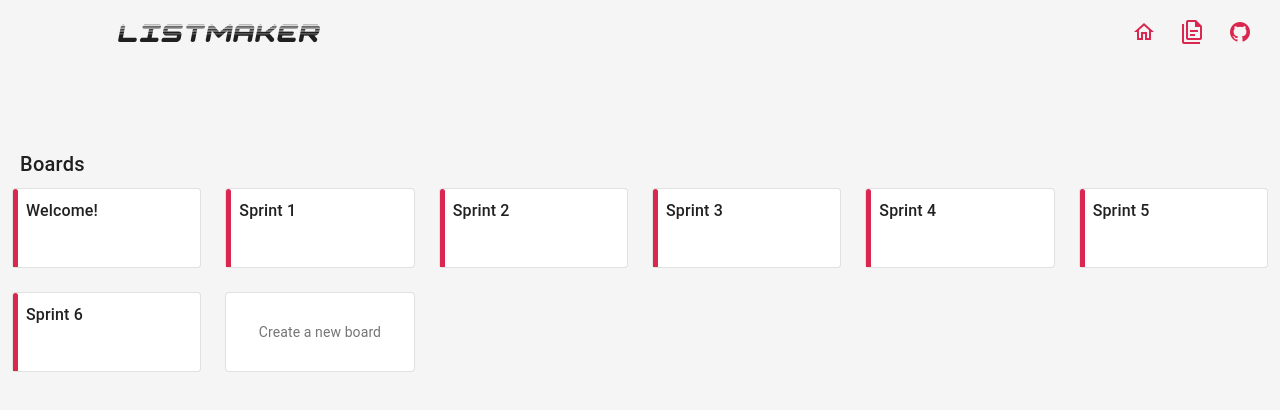
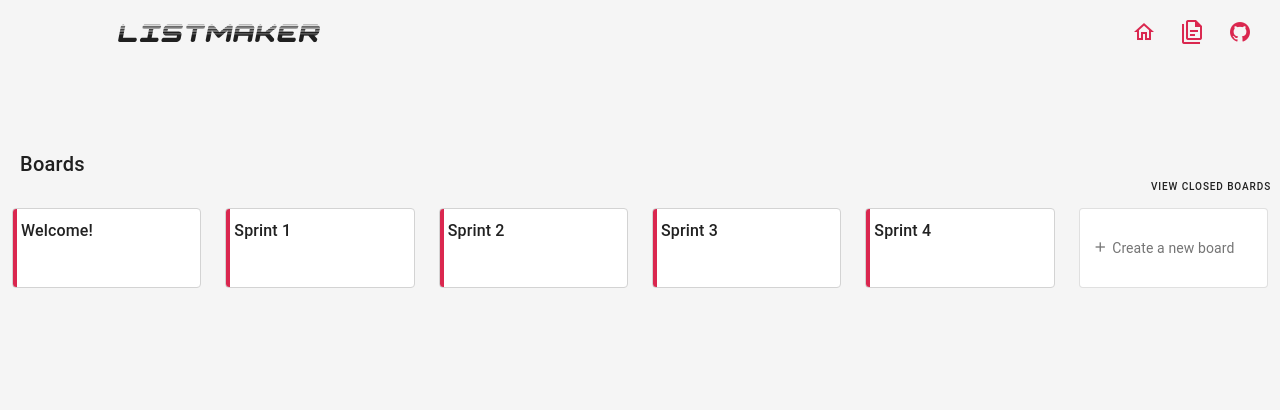
Before and after one commit to renan-taranto/list-maker, a Vue app: page /#/boards in a window 1280 px wide. Shown: the top 410 px of the page. Built offline with nearby package versions, Linux system fonts and the light colour scheme.

Commit message:
[Board] Refactor board related components

```diff
--- /dev/null
+++ b/src/components/board/BoardCard.vue
@@ -0,0 +1,48 @@
+<template>
+  <a
+      href=""
+      class="text-decoration-none"
+  >
+    <v-card
+        height="80"
+        outlined
+        class="card"
+    >
+      <v-card-title class="ma-0 pa-2 d-flex justify-space-between">
+          <span class="subtitle-1 font-weight-medium text-truncate card__title">
+            {{ board.title }}
+          </span>
+      </v-card-title>
+    </v-card>
+  </a>
+</template>
+
+<script>
+export default {
+  name: "BoardCard",
+  props: {
+    board: {
+      type: Object,
+      required: true
+    }
+  }
+}
+</script>
+
+<style scoped>
+.card {
+  background: linear-gradient(to right, var(--v-primary-base) 4px, white 0);
+  border-color: lightgrey;
+}
+
+.card:hover {
+  background: var(--v-primary-base);
+  border-color: whitesmoke;
+  transition: all 500ms;
+}
+
+.card:hover .card__title {
+  color: white;
+  transition: color 200ms;
+}
+</style>
--- a/src/components/board/CreateBoardCard.vue
+++ b/src/components/board/BoardCreationCard.vue
@@ -1,11 +1,10 @@
 <template>
   <div>
-    <v-hover v-slot="{ hover }">
       <v-card
           height="80"
           outlined
           v-click-outside="cancelHandler"
-          :class="{ 'cursor-pointer': !showForm }"
+          :class="{ 'card': true, 'card--form': !showForm }"
       >
         <div
             v-if="showForm"
@@ -15,6 +14,7 @@
             <v-form
                 class="fill-width"
                 ref="form"
+                @submit.prevent="createHandler"
             >
               <v-text-field
                   autofocus
@@ -24,7 +24,6 @@
                   label="Add the board title"
                   class="text-subtitle-2 ma-0"
                   @keyup.esc="cancelHandler"
-                  @keyup.enter="createHandler"
                   :rules="[validationRules.required]"
               >
                 <template v-slot:label>
@@ -51,40 +50,37 @@
             Create
           </v-btn>
         </div>
-        <span
+        <div
             v-else
-            :class="[
-                    'text-subtitle-2',
-                    'font-weight-regular',
-                    'pa-0',
-                    'fill-height',
-                    'fill-width',
-                    'd-inline-flex',
-                    'align-center',
-                    'justify-center',
-                    hover ? 'black--text' : 'grey--text text--darken-1'
-                  ]"
+            class="pa-0 fill-height fill-width d-inline-flex align-center justify-center"
             @click="showForm = true"
         >
-          Create a new board
-        </span>
+          <span class="text-subtitle-2 font-weight-regular card__title">
+            <v-icon
+                small
+                class="card__icon"
+            >
+              mdi-plus
+            </v-icon>
+            Create a new board
+          </span>
+        </div>
       </v-card>
-    </v-hover>
 
     <ErrorDialog
-        v-if="showErrorDialog"
+        :show="showErrorDialog"
         :message="'An error has occurred while creating the board.'"
-        v-on:dialogClose="showErrorDialog = false"
+        @dialogClose="showErrorDialog = false"
     />
   </div>
 </template>
 
 <script>
-import { mapActions, mapGetters } from 'vuex'
+import { mapActions } from 'vuex'
 import ErrorDialog from '@/components/layout/ErrorDialog'
 
 export default {
-  name: "CreateBoardCard",
+  name: "BoardCreationCard",
   components: {
     ErrorDialog
   },
@@ -114,7 +110,7 @@ export default {
     },
     async createBoard() {
       try {
-        await this.add({ id: this.nextBoardId(), title: this.title })
+        await this.add(this.title)
       } catch (e) {
         this.showErrorDialog = true
       }
@@ -123,14 +119,40 @@ export default {
       this.title = ''
       this.showForm = false
     },
-    ...mapActions('boards', ['add']),
-    ...mapGetters('boards', ['nextBoardId'])
+    ...mapActions('boards', ['add'])
   }
 }
 </script>
 
 <style scoped>
-.cursor-pointer {
+.card--form {
   cursor: pointer;
 }
+
+.card:hover {
+  border-color: var(--v-secondary-base);
+  transition: border 500ms;
+}
+
+.card__title {
+  position: relative;
+  color: #757575;
+}
+
+.card:hover .card__title {
+  color: var(--v-secondary-base);
+  transition: all 500ms;
+}
+
+.card__icon {
+  position:absolute;
+  top: 1.5px;
+  left: -20px;
+}
+
+.card:hover .card__icon {
+  color: var(--v-secondary-base);
+  transition: all 500ms;
+}
+
 </style>
--- a/src/components/layout/ErrorDialog.vue
+++ b/src/components/layout/ErrorDialog.vue
@@ -1,7 +1,7 @@
 <template>
   <div class="text-center">
     <v-dialog
-        v-model="show"
+        v-model="isVisible"
         width="500"
     >
       <v-card
@@ -38,7 +38,7 @@
           >
             <v-btn
                 text
-                @click="show = false"
+                @click="isVisible = false"
                 color="white"
                 large
                 class="pa-0 red darken-2 fill-width"
@@ -56,20 +56,25 @@
 export default {
   name: "ErrorDialog",
   props: {
+    show: {
+      type: Boolean,
+      default: false,
+      required: true
+    },
     message: {
       type: String,
       default: 'An error has occurred.'
     }
   },
-  data () {
-    return {
-      show: true
-    }
-  },
-  watch: {
-    show (newValue) {
-      if (newValue === false) {
-        this.$emit('dialogClose')
+  computed: {
+    isVisible: {
+      get () {
+        return this.show
+      },
+      set (value) {
+        if (value === false) {
+          this.$emit('dialogClose')
+        }
       }
     }
   }
--- a/src/plugins/vuetify.js
+++ b/src/plugins/vuetify.js
@@ -10,6 +10,7 @@ export default new Vuetify({
                 primary: '#DA274F',
                 secondary: '#B51E48'
             }
-        }
+        },
+        options: { customProperties: true }
     }
 });
--- a/src/store/boards.js
+++ b/src/store/boards.js
@@ -2,29 +2,38 @@ const boards = {
     namespaced: true,
     state: () => ({
         boards: [
-            { id: 1, title: 'Welcome!' },
-            { id: 2, title: 'Sprint 1' },
-            { id: 3, title: 'Sprint 2' },
-            { id: 4, title: 'Sprint 3' },
-            { id: 5, title: 'Sprint 4' },
-            { id: 6, title: 'Sprint 5' },
-            { id: 7, title: 'Sprint 6' }
-        ],
+            { id: 1, title: 'Welcome!', open: true },
+            { id: 2, title: 'Sprint 1', open: true },
+            { id: 3, title: 'Sprint 2', open: true },
+            { id: 4, title: 'Sprint 3', open: true },
+            { id: 5, title: 'Sprint 4', open: true },
+            { id: 6, title: 'Sprint 5', open: false }
+        ]
     }),
     mutations: {
         ADD: (state, board) => {
             state.boards.push(board)
+        },
+        CLOSE: (state, id) => {
+            state.boards.find(b => b.id === id).open = false
         }
     },
     actions: {
-        add ({ commit }, board) {
-            commit('ADD', board)
+        add ({ commit, getters }, title) {
+            commit('ADD', { id: getters.nextBoardId, title: title, open: true })
+            return Promise.resolve()
+        },
+        close ({ commit }, id) {
+            commit('CLOSE', id)
             return Promise.resolve()
         }
     },
     getters: {
-        all (state) {
-            return state.boards
+        openBoards (state) {
+            return state.boards.filter(b => b.open)
+        },
+        closedBoards (state) {
+            return state.boards.filter(b => b.open === false)
         },
         nextBoardId (state) {
             return state.boards.length + 1
--- a/src/views/BoardsView.vue
+++ b/src/views/BoardsView.vue
@@ -1,25 +1,24 @@
 <template>
   <v-container fluid>
     <div class="text-h6 pa-2">Boards</div>
+    <v-row class="justify-end row__btn-close">
+      <v-btn
+          v-if="closedBoards.length > 0"
+          x-small
+          text
+      >
+        view closed boards
+      </v-btn>
+    </v-row>
     <div
-        v-if="boards.length === 0"
+        v-if="openBoards.length === 0"
         class="text-caption pa-2"
     >
       Create your first board to start:
     </div>
-    <draggable
-        class="row"
-        :list="boards"
-        :draggable="'.draggable'"
-        @choose="showCardButtons = false"
-        @unchoose="showCardButtons = true"
-        @end="showCardButtons = true"
-        ghost-class="card--ghost"
-        chosen-class="card--chosen"
-        force-fallback="true"
-    >
+    <v-row>
       <v-col
-          v-for="board in boards"
+          v-for="board in openBoards"
           :key="board.id"
           cols="12"
           sm="4"
@@ -27,41 +26,7 @@
           lg="2"
           class="draggable"
       >
-        <a
-            href=""
-            class="text-decoration-none"
-        >
-          <v-hover v-slot="{ hover }">
-            <v-card
-                height="80"
-                outlined
-            >
-              <div :class="{ 'card__stripe': true, 'primary': !hover, 'secondary': hover }">{{'\u00A0'}}</div>
-              <v-card-title class="ma-0 pa-2">
-              <span class="subtitle-1 font-weight-medium text-truncate">
-                {{ board.title }}
-              </span>
-              </v-card-title>
-              <v-slide-x-reverse-transition>
-                <v-card-actions v-if="hover && showCardButtons">
-                  <v-spacer></v-spacer>
-                  <v-btn
-                      icon
-                      x-small
-                  >
-                    <v-icon>mdi-pencil</v-icon>
-                  </v-btn>
-                  <v-btn
-                      icon
-                      x-small
-                  >
-                    <v-icon>mdi-archive</v-icon>
-                  </v-btn>
-                </v-card-actions>
-              </v-slide-x-reverse-transition>
-            </v-card>
-          </v-hover>
-        </a>
+        <BoardCard :board="board"></BoardCard>
       </v-col>
       <v-col
           cols="12"
@@ -70,46 +35,31 @@
           lg="2"
           class="pa-3"
       >
-        <CreateBoardCard/>
+        <BoardCreationCard/>
       </v-col>
-    </draggable>
+    </v-row>
   </v-container>
 </template>
 
 <script>
-import draggable from 'vuedraggable'
-import CreateBoardCard from '@/components/board/CreateBoardCard'
+import BoardCreationCard from '@/components/board/BoardCreationCard'
+import BoardCard from '@/components/board/BoardCard'
 import { mapGetters } from 'vuex'
 
 export default {
   name: "BoardsView",
   components: {
-    draggable,
-    CreateBoardCard
-  },
-  data () {
-    return {
-      showCardButtons: true
-    }
+    BoardCreationCard,
+    BoardCard
   },
   computed: {
-    ...mapGetters('boards', { boards: 'all'})
+    ...mapGetters('boards', ['openBoards', 'closedBoards'])
   }
 }
 </script>
 
 <style scoped>
-.card__stripe {
-  float: left;
-  height: 100%;
-  width: 5px;
-}
-
-.card--ghost {
-  visibility: hidden;
-}
-
-.card--chosen {
-  opacity: 1 !important;
+.row__btn-close {
+  min-height: 20px;
 }
 </style>
```
